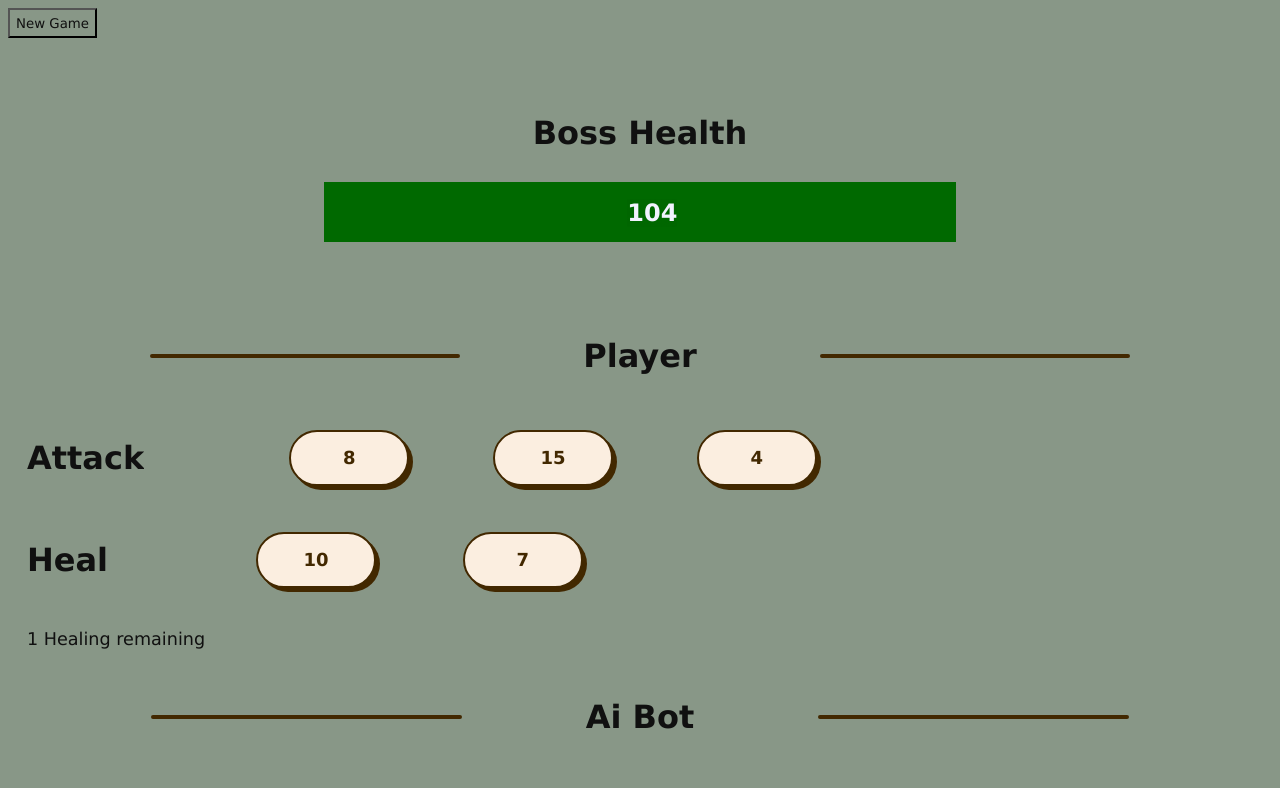
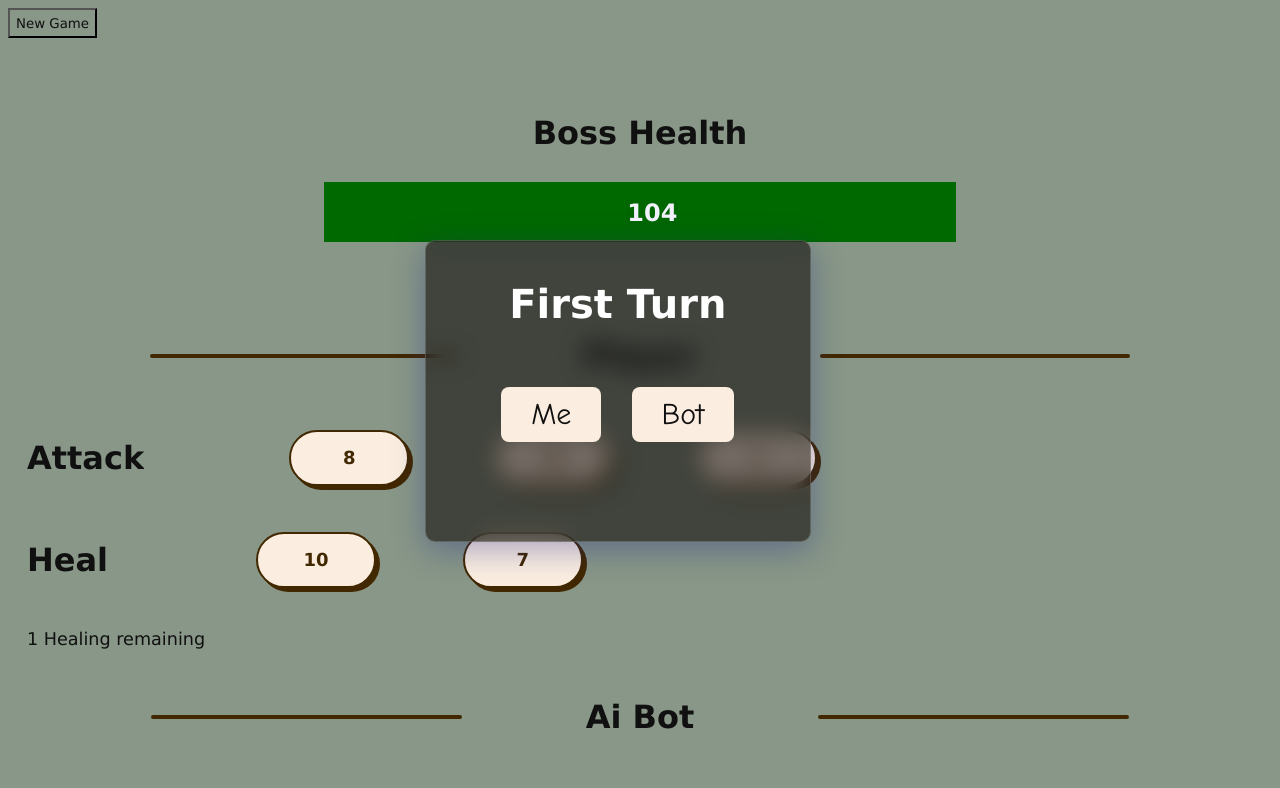
Before and after one commit to IMohammedNasr/Fight-The-Boss, a plain HTML site: page index.html in a window 1280 px wide. Shown: the top 788 px of the page. Drawn offline with Linux system fonts and the light colour scheme.

Commit message:
Update index.html

```diff
--- a/index.html
+++ b/index.html
@@ -12,7 +12,7 @@
 
 <body>
 
-    <button onClick="startGame()" style="height: 30px; cursor: pointer;">New Game</button>
+    <button onClick="startNewGame()" style="height: 30px; cursor: pointer;">New Game</button>
     <!-- Health Bar -->
     <h1>Boss Health</h1>
     <div class="health-container">
@@ -132,11 +132,11 @@
           </video>
 		<div class="thinking-text">The AI is thinking...</div>
 	</div> -->
-    <!-- <div class = "selectSym">
-    <p>Select symbol:</p>
-      <button onClick="selectSym('X')">X</button>
-      <button onClick="selectSym('O')">O</button>
-    </div> -->
+    <div class = "selectWhoStarts">
+    <p>First Turn</p>
+      <button onclick="selectTurn('H')">Me</button>
+      <button onclick="selectTurn('B')">Bot</button>
+    </div>
 
   <script src="script.js"></script>
 </body>
```
